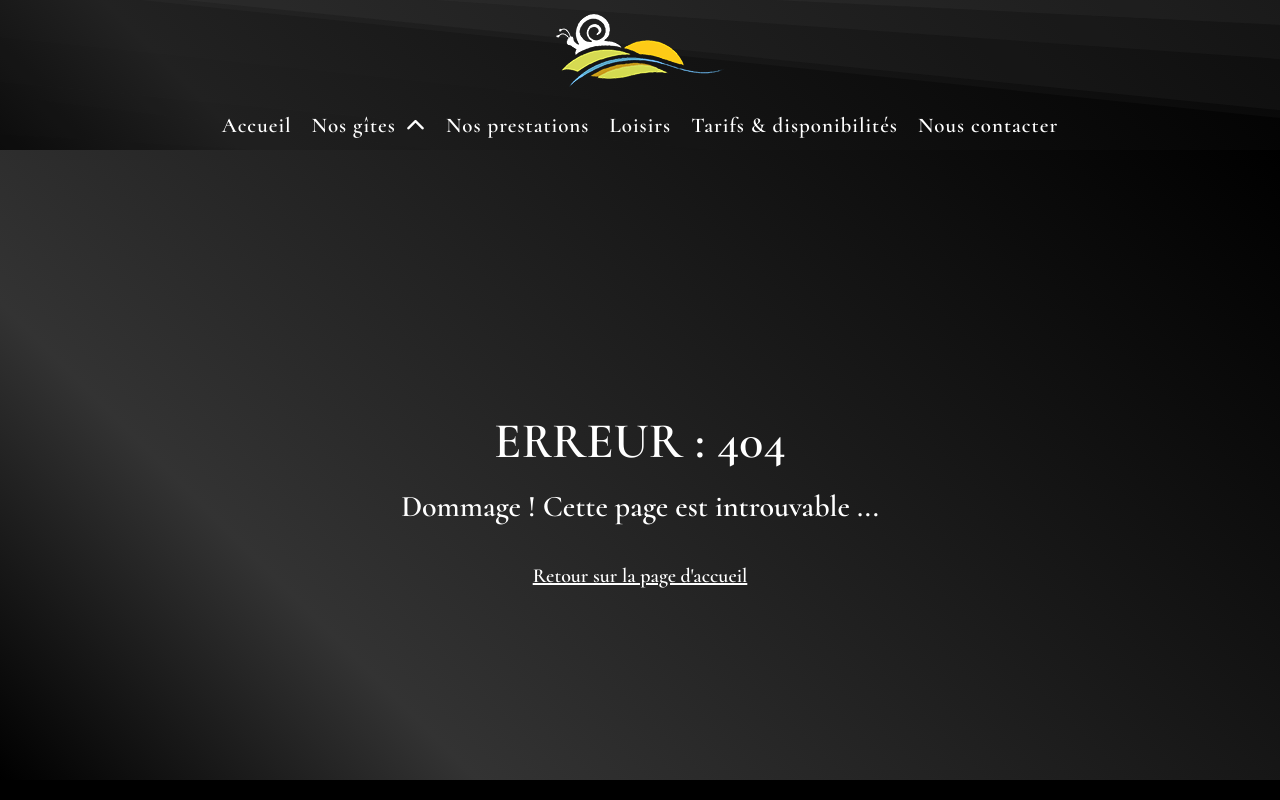
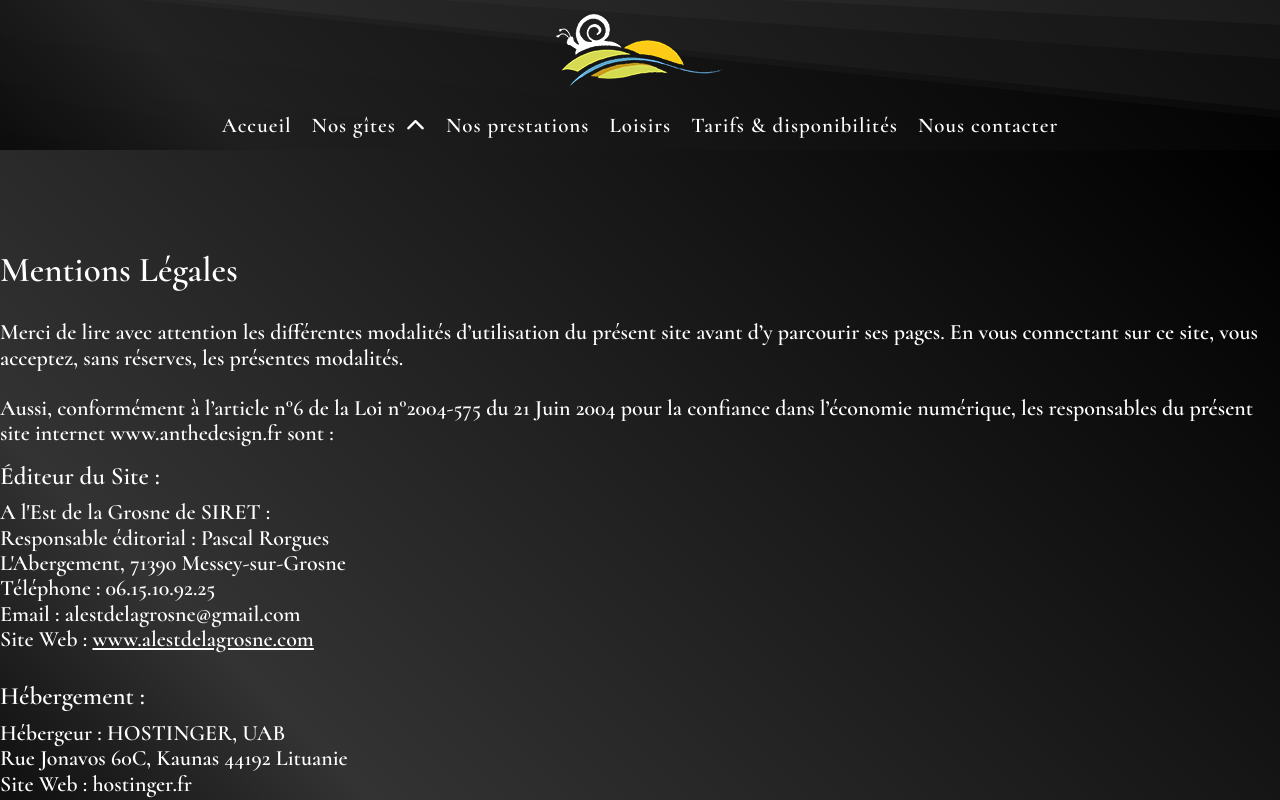
Before and after one commit to EryanGauvrit/alestdelagrosne, a React (Create React App) app: page /legalnotices in a window 1280 px wide. Shown: the top 800 px of the page. Built offline with nearby package versions, Linux system fonts and the light colour scheme; no server answers; a web font is replaced by a local one.

Commit message:
fix legalnotices names & url

```diff
--- a/src/components/Footer/index.jsx
+++ b/src/components/Footer/index.jsx
@@ -20,7 +20,7 @@ function Footer({ currentPage }) {
                 <li><i className="fa-solid fa-wine-bottle"></i></li>
                 <li><Link to={'/contact'} onClick={"#backTop-anchor"}>Contact</Link></li>
                 <li><i className="fa-solid fa-wine-bottle"></i></li>
-                <li><Link to={'/mentions'} onClick={"#backTop-anchor"}>Mentions légales</Link></li>
+                <li><Link to={'/legalnotices'} onClick={"#backTop-anchor"}>Mentions légales</Link></li>
             </ul>
             <p>© 2023 alestdelagrosne.com. Tous droits réservés. <a href={"https://espace-administrateur.alestdelagrosne.com/"} target="_blank" rel='noreferrer'>espace administration</a></p>
         </footer>
--- a/src/index.jsx
+++ b/src/index.jsx
@@ -12,11 +12,11 @@ import BackTop from './components/BackTop';
 import Footer from './components/Footer';
 import ErrorComp from './components/ErrorComp';
 import Contact from './pages/Contact';
-import Mentions from './pages/Mentions';
 import Prices from './pages/Prices';
 import LocationHome from './pages/LocationHome';
 import Services from './pages/Services';
 import Hobbies from './pages/Hobbies';
+import LegalNotices from './pages/LegalNotices';
 
 function App() {
 
@@ -116,8 +116,8 @@ function App() {
         <Route exact path='/contact'
           element={<Contact />}
         />
-        <Route exact path='/mentions'
-          element={<Mentions />}
+        <Route exact path='/legalnotices'
+          element={<LegalNotices />}
         />
         <Route exact path='*'
           element={<ErrorComp />}
--- a/src/pages/mentions/index.jsx
+++ b/src/pages/LegalNotices/index.jsx
@@ -1,7 +1,7 @@
 import ModifHead from "../../components/ModifHead";
 
 
-function Mentions() {
+function LegalNotices() {
 
     const companyName = "A l'Est de la Grosne";
     const webSiteName = 'www.alestdelagrosne.com';
@@ -83,4 +83,4 @@ function Mentions() {
     )
 };
 
-export default Mentions;
+export default LegalNotices;
--- a/src/style/main.scss
+++ b/src/style/main.scss
@@ -8,7 +8,7 @@
 @import './../pages/Services/services';
 @import './../pages/Hobbies/hobbies';
 @import './../pages/Contact/contact';
-@import './../pages/Mentions/mentions';
+@import './../pages/LegalNotices/legalNotices';
 @import './../components/BackTop/backTop';
 @import './../components/ButtonLink/buttonLink';
 @import './../components/ZoomPicture/zoomPicture';
```
Also changed, not shown: src/pages/LegalNotices/_legalNotices.scss (renamed from src/pages/mentions/_mentions.scss).
